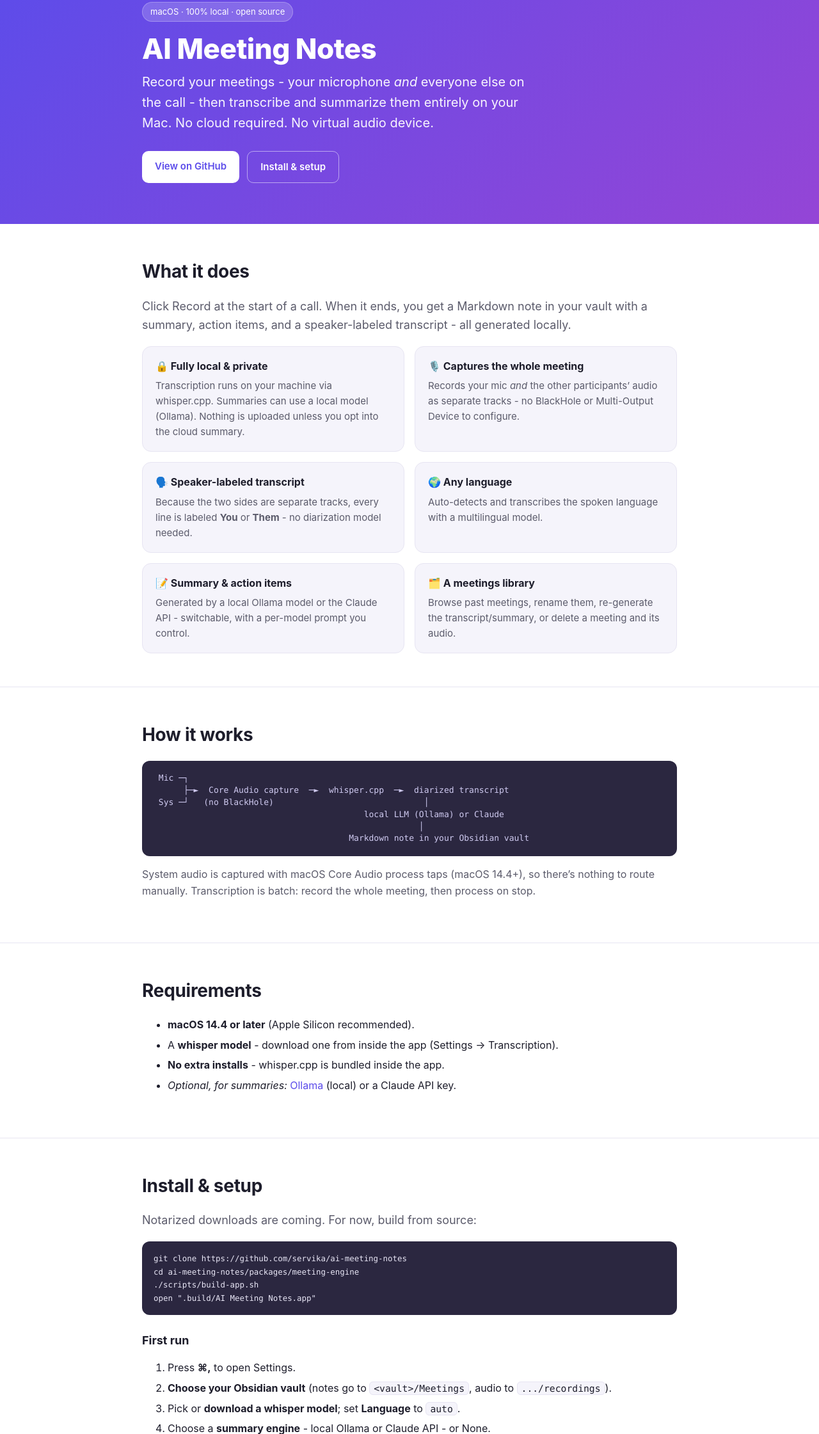
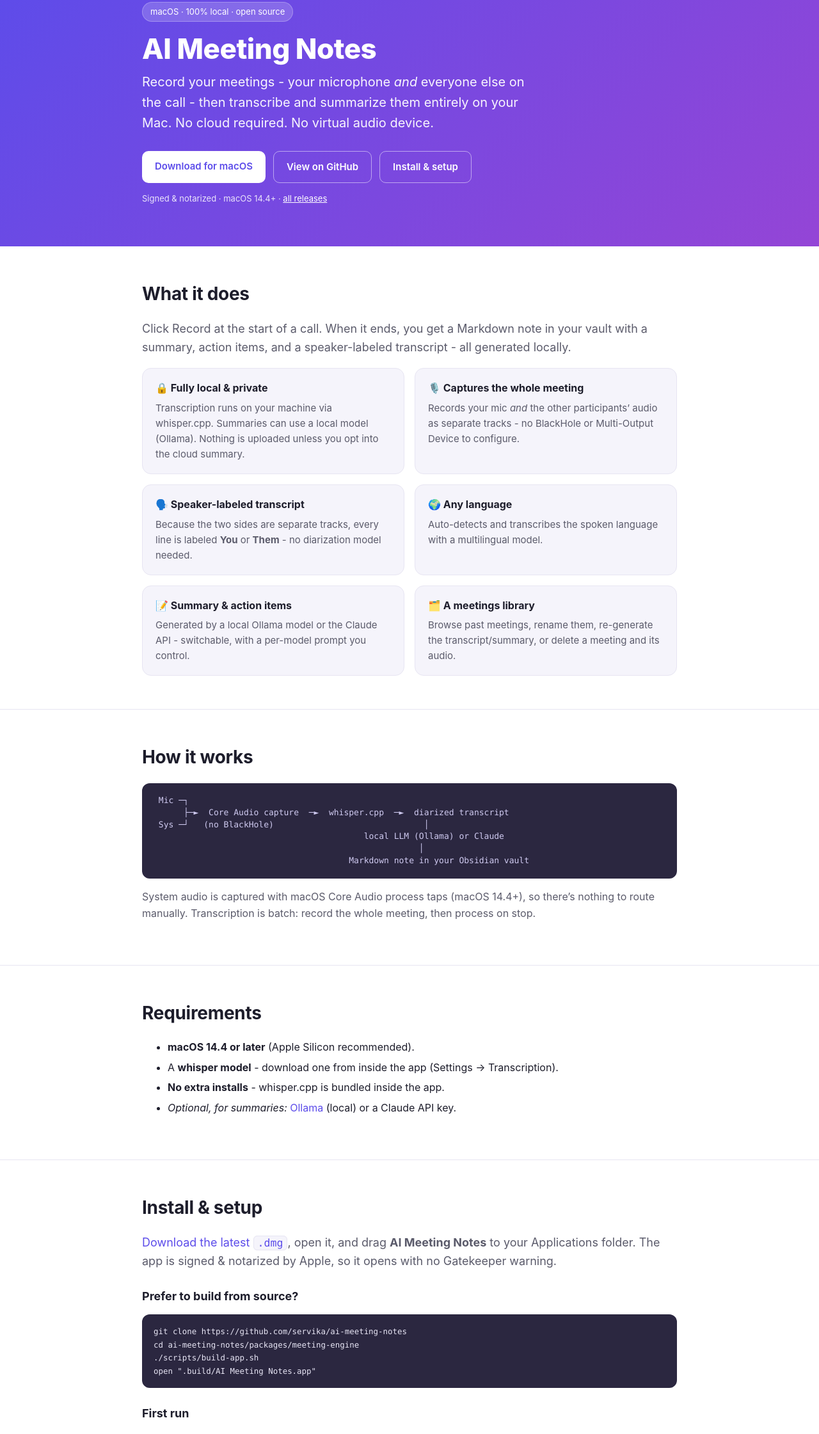
Before and after one commit to servika/obsidian-local-meeting-notes, a plain HTML site: page docs/index.html in a window 1280 px wide. Shown: the part 69-2310 px from the top of the page at 64% size. Drawn offline with Linux system fonts and the light colour scheme.

Commit message:
docs: add notarized DMG download to landing page

```diff
--- a/docs/index.html
+++ b/docs/index.html
@@ -57,9 +57,11 @@
     <h1>AI Meeting Notes</h1>
     <p class="tag">Record your meetings - your microphone <em>and</em> everyone else on the call - then transcribe and summarize them entirely on your Mac. No cloud required. No virtual audio device.</p>
     <div class="cta">
-      <a class="btn primary" href="https://github.com/servika/ai-meeting-notes">View on GitHub</a>
+      <a class="btn primary" href="https://github.com/servika/ai-meeting-notes/releases/latest/download/AI-Meeting-Notes.dmg">Download for macOS</a>
+      <a class="btn ghost" href="https://github.com/servika/ai-meeting-notes">View on GitHub</a>
       <a class="btn ghost" href="#install">Install &amp; setup</a>
     </div>
+    <p class="pill" style="color:rgba(255,255,255,.85);margin:14px 0 0">Signed &amp; notarized · macOS 14.4+ · <a style="color:#fff;text-decoration:underline" href="https://github.com/servika/ai-meeting-notes/releases/latest">all releases</a></p>
   </div>
 </header>
 
@@ -106,7 +108,9 @@
 <section id="install">
   <div class="wrap">
     <h2>Install &amp; setup</h2>
-    <p class="lead">Notarized downloads are coming. For now, build from source:</p>
+    <p class="lead"><a href="https://github.com/servika/ai-meeting-notes/releases/latest/download/AI-Meeting-Notes.dmg">Download the latest <code>.dmg</code></a>, open it, and drag <strong>AI Meeting Notes</strong> to your Applications folder. The app is signed &amp; notarized by Apple, so it opens with no Gatekeeper warning.</p>
+
+    <h3>Prefer to build from source?</h3>
     <pre><code>git clone https://github.com/servika/ai-meeting-notes
 cd ai-meeting-notes/packages/meeting-engine
 ./scripts/build-app.sh
```
